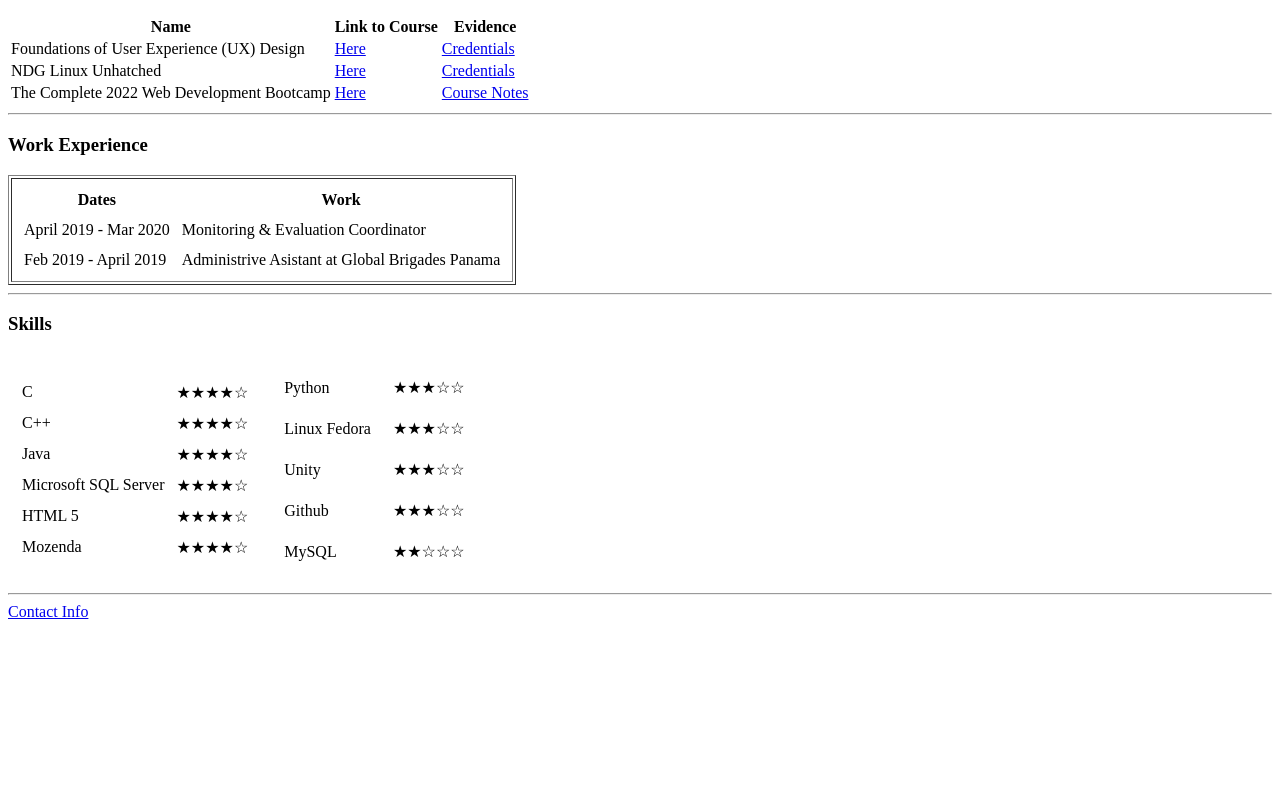
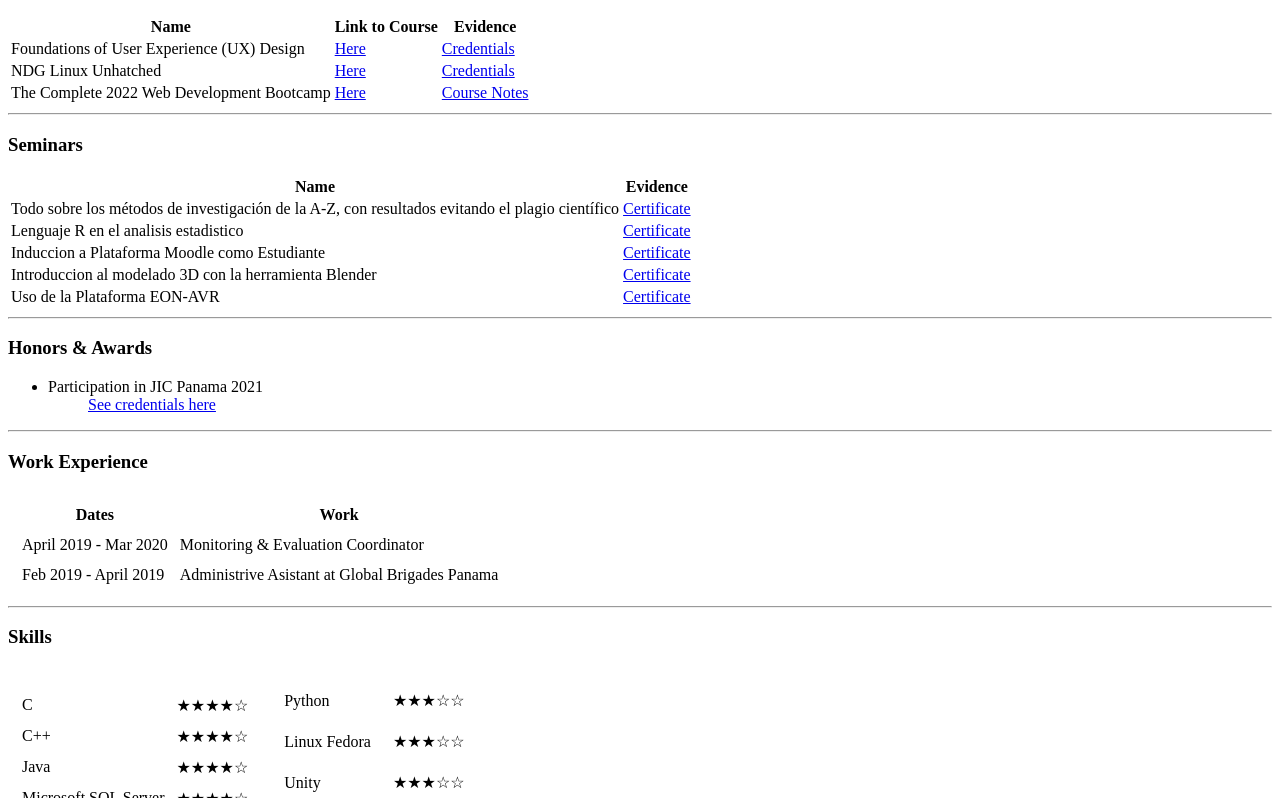
Before and after one commit to genevavit/cv, a plain HTML site: page index.html in a window 1280 px wide. Shown: the part 738-1536 px from the top of the page. Before the commit the page ends 1367 px from the top, so only its background shows below. Drawn offline with Linux system fonts and the light colour scheme.

Commit message:
Update index

```diff
--- a/index.html
+++ b/index.html
@@ -49,12 +49,12 @@
       <tr>
         <td>Foundations of User Experience (UX) Design</td>
         <td><a href="https://www.coursera.org/learn/foundations-user-experience-design">Here</a></td>
-        <td><a href="Course Credentials\Foundations of User Experence (UX) Design Certificate.pdf">Credentials</a></td>
+        <td><a href="Credentials\Course Credentials\Foundations of User Experence (UX) Design Certificate.pdf">Credentials</a></td>
       </tr>
       <tr>
         <td>NDG Linux Unhatched</td>
         <td><a href="https://www.netacad.com/es/courses/os-it/ndg-linux-unhatched">Here</a></td>
-        <td><a href="Course Credentials\GENESISVITALE-SISTEMAS OPERATI-certificate.pdf">Credentials</a></td>
+        <td><a href="Credentials\Course Credentials\GENESISVITALE-SISTEMAS OPERATI-certificate.pdf">Credentials</a></td>
       </tr>
       <tr>
         <td>The Complete 2022 Web Development Bootcamp</td>
@@ -64,8 +64,46 @@
     </tbody>
   </table>
   <hr>
+  <h3>Seminars</h3>
+  <table>
+    <thead>
+      <tr>
+        <th>Name</th>
+        <th>Evidence</th>
+      </tr>
+    </thead>
+    <tbody>
+      <tr>
+        <td>Todo sobre los métodos de investigación de la A-Z, con resultados evitando el plagio científico</td>
+        <td><a href="Credentials\Seminar Credentials\Certificado - Todo sobre los métodos de investigación de la A-Z, con resultados evitando el plagio científico.pdf">Certificate</a></td>
+      </tr>
+      <tr>
+        <td>Lenguaje R en el analisis estadistico</td>
+        <td><a href="Credentials\Seminar Credentials\Certificado - Lenguaje R en el analisis estadistico.pdf">Certificate</a></td>
+      </tr>
+      <tr>
+        <td>Induccion a Plataforma Moodle como Estudiante</td>
+        <td><a href="Credentials\Seminar Credentials\Certificado - Induccion a Plataforma Moodle como Estudiante.pdf">Certificate</a></td>
+      </tr>
+      <tr>
+        <td> Introduccion al modelado 3D con la herramienta Blender</td>
+        <td><a href="Credentials\Seminar Credentials\Certificado - Introduccion al modelado 3D con la herramienta Blender.pdf">Certificate</a></td>
+      </tr>
+      <tr>
+        <td>Uso de la Plataforma EON-AVR</td>
+        <td><a href="Credentials\Seminar Credentials\Certificado - Uso de la Plataforma EON-AVR.pdf">Certificate</a></td>
+      </tr>
+    </tbody>
+  </table>
+  <hr>
+  <h3>Honors & Awards</h3>
+  <ul>
+    <li>Participation in JIC Panama 2021</li>
+    <dd><a href="Credentials\Honor & Award Credentials\Certificado - Participacion de JIC 2021.pdf">See credentials here</a> </dd>
+  </ul>
+  <hr>
   <h3>Work Experience</h3>
-  <table border="1">
+  <table>
     <tr>
       <td>
         <table cellspacing="10">
```
